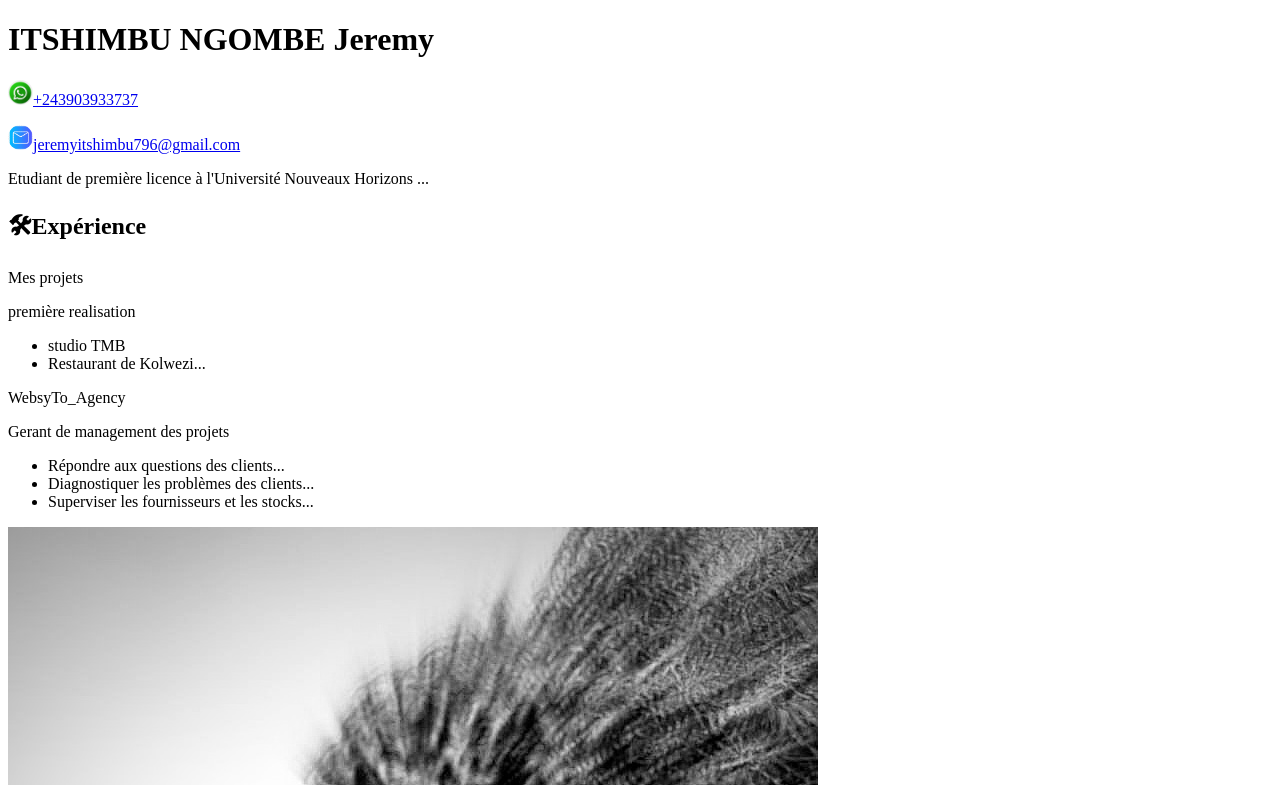
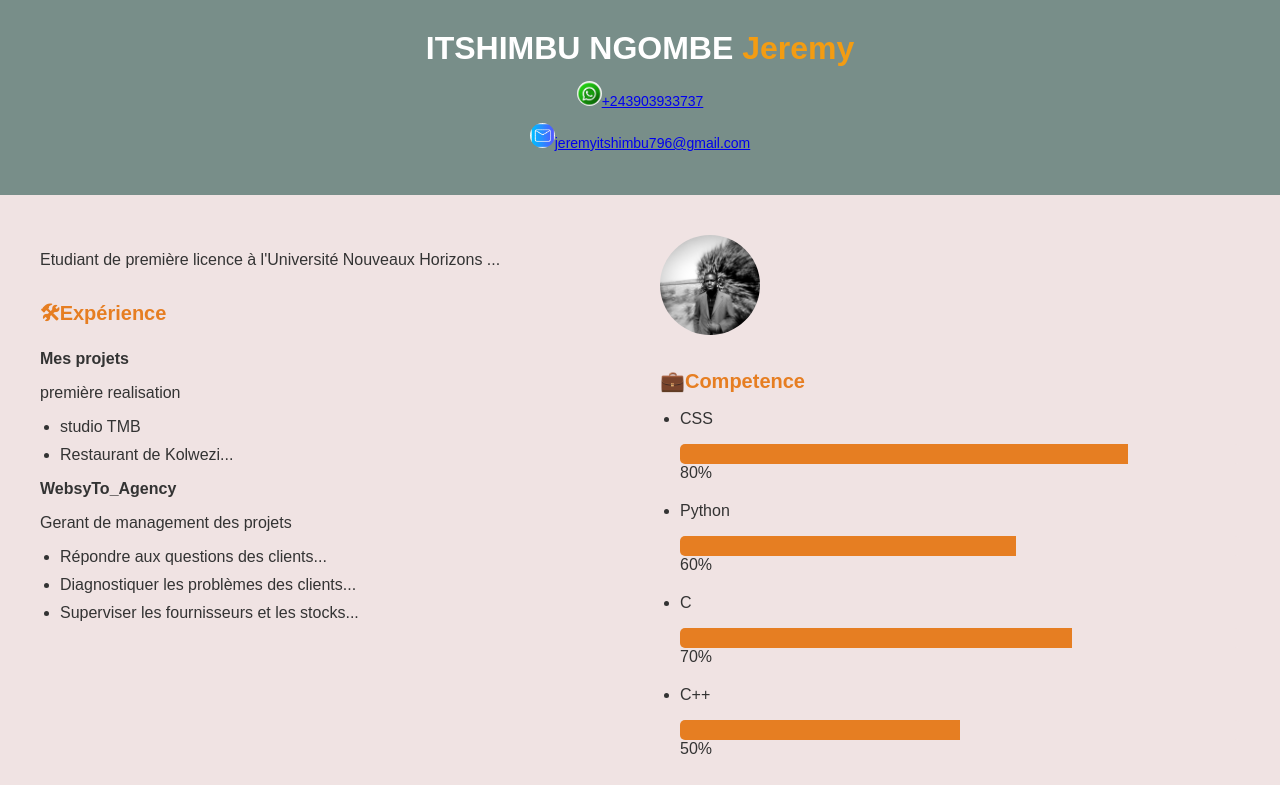
Before and after one commit to Jeremy-itshimbu796-ai/Jeremy-portfolio, a plain HTML site: page index.html in a window 1280 px wide. Shown: the top 785 px of the page. Drawn offline with Linux system fonts and the light colour scheme.

Commit message:
Add files via upload

```diff
--- a/index.html
+++ b/index.html
@@ -4,7 +4,85 @@
   <meta charset="UTF-8">
   <meta name="viewport" content="width=device-width, initial-scale=1.0">
   <title>mon portfolio</title>
-  <link rel="stylesheet" href="style.css">
+
+  <style>
+    body {
+    font-family: Arial, sans-serif;
+    margin: 0;
+    padding: 0;
+    background-color: #f0e3e3;
+    color: #333;
+    animation: fadeIn 2s ease-out;
+    z-index: 2;
+  }
+  .header {
+    background-color: #788e89;
+    color: rgb(249, 232, 232);
+    padding: 30px;
+    text-align: center;
+  }
+  .header h1 {
+    margin: 0;
+    color: #f39c12;
+  }
+  .header h1 span {
+    color: white;
+  }
+  .contact {
+    margin-top: 10px;
+    font-size: 14px;
+  }
+  .container {
+    display: flex;
+    padding: 20px;
+  }
+  .left, .right {
+    width: 50%;
+    padding: 20px;
+  }
+  .profile-pic {
+    border-radius: 50%;
+    width: 100px;
+    height: 100px;
+  }
+  .section-title {
+    color: #e67e22;
+    font-size: 20px;
+    margin-top: 30px;
+  }
+  ul {
+    padding-left: 20px;
+  }
+  li {
+    margin-bottom: 10px;
+  }
+  .bold {
+    font-weight: bold;
+  }
+  img{
+    box-shadow:offset-x offset-y blur-radius spread-radius color(srgb red green blue)
+  }
+
+
+  .skill{
+    margin-bottom:20px;
+  }
+  .progress{
+    width: 100%;
+    background-color: #f0e3e3;
+    border-radius: 5px;
+    overflow: hidden;
+    height: 20;
+  }
+  .progress-bar{
+    height: 20px;
+    background-color: #e67e22;
+    transition: 0.4s;
+  }
+  .progress-value{
+    margin-top: 5px;
+  }
+  </style>
 </head>
 <body>
   <div class="header">
```
